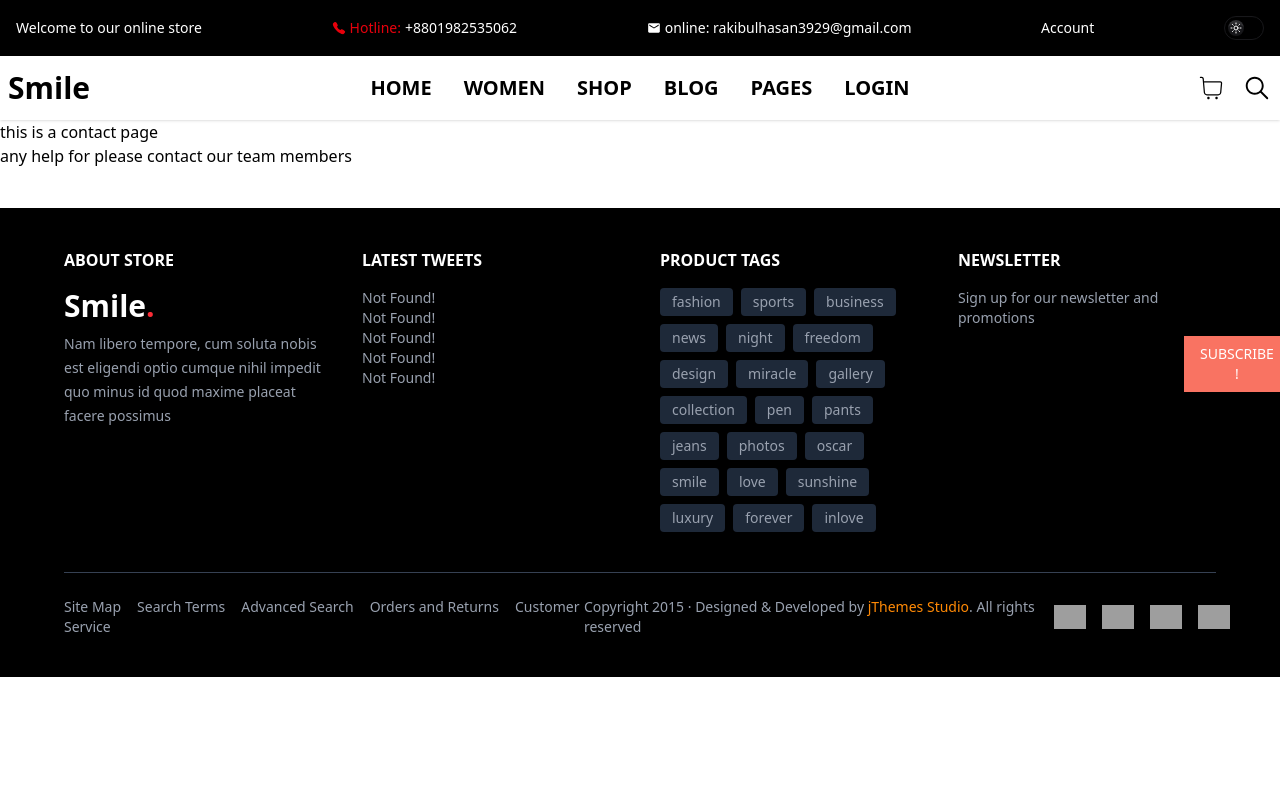
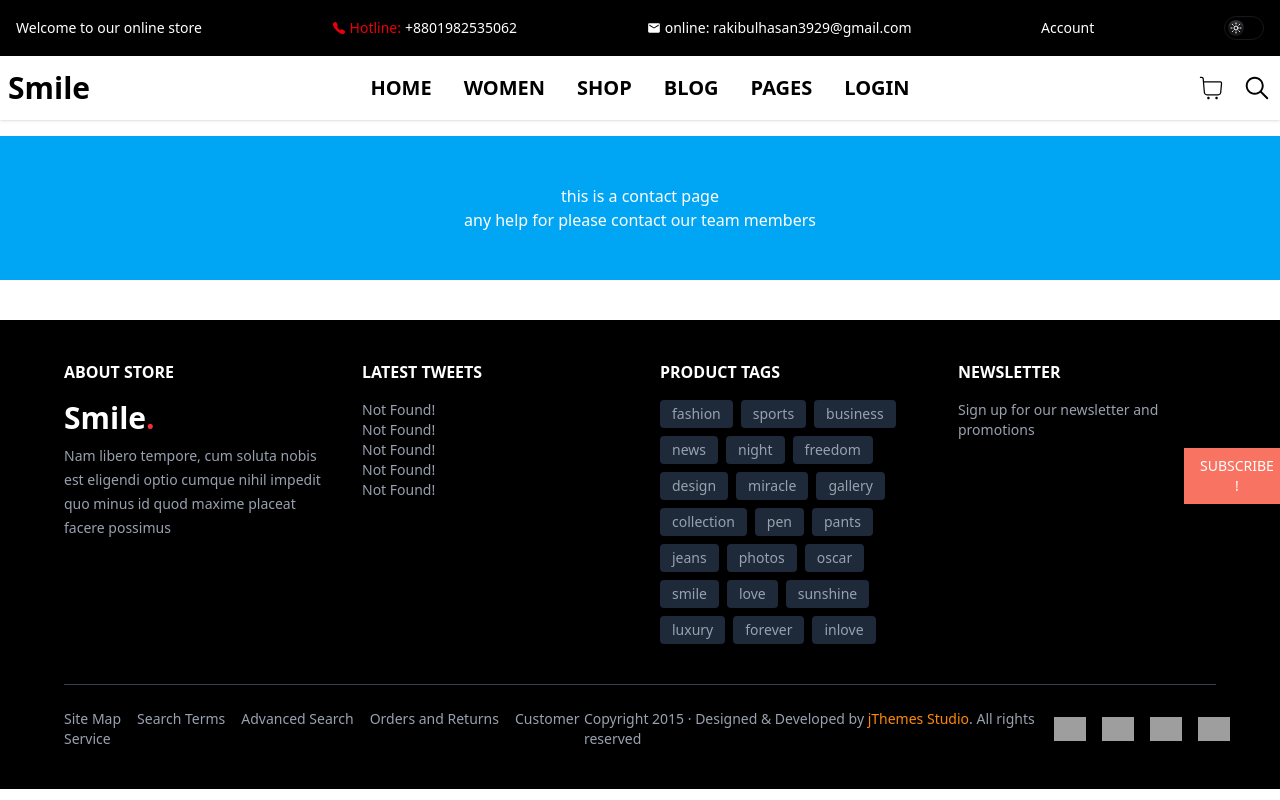
Before and after one commit to rakibul561/Smile-client-code, a Next.js app: page /contact in a window 1280 px wide. Built offline with nearby package versions, Linux system fonts and the light colour scheme; grey boxes are pictures that could not be loaded.

Commit message:
contact page updated

```diff
--- a/src/app/contact/page.tsx
+++ b/src/app/contact/page.tsx
@@ -2,7 +2,7 @@ import React from 'react';
 
 const page:React.FC = () => {
     return (
-        <div>
+        <div className='max-w-7xl mx-auto  bg-sky-500 text-white text-center p-12 mt-4'>
             <h2> this is a contact page </h2>
            <h1> any help for please contact our team members </h1>
 
```
